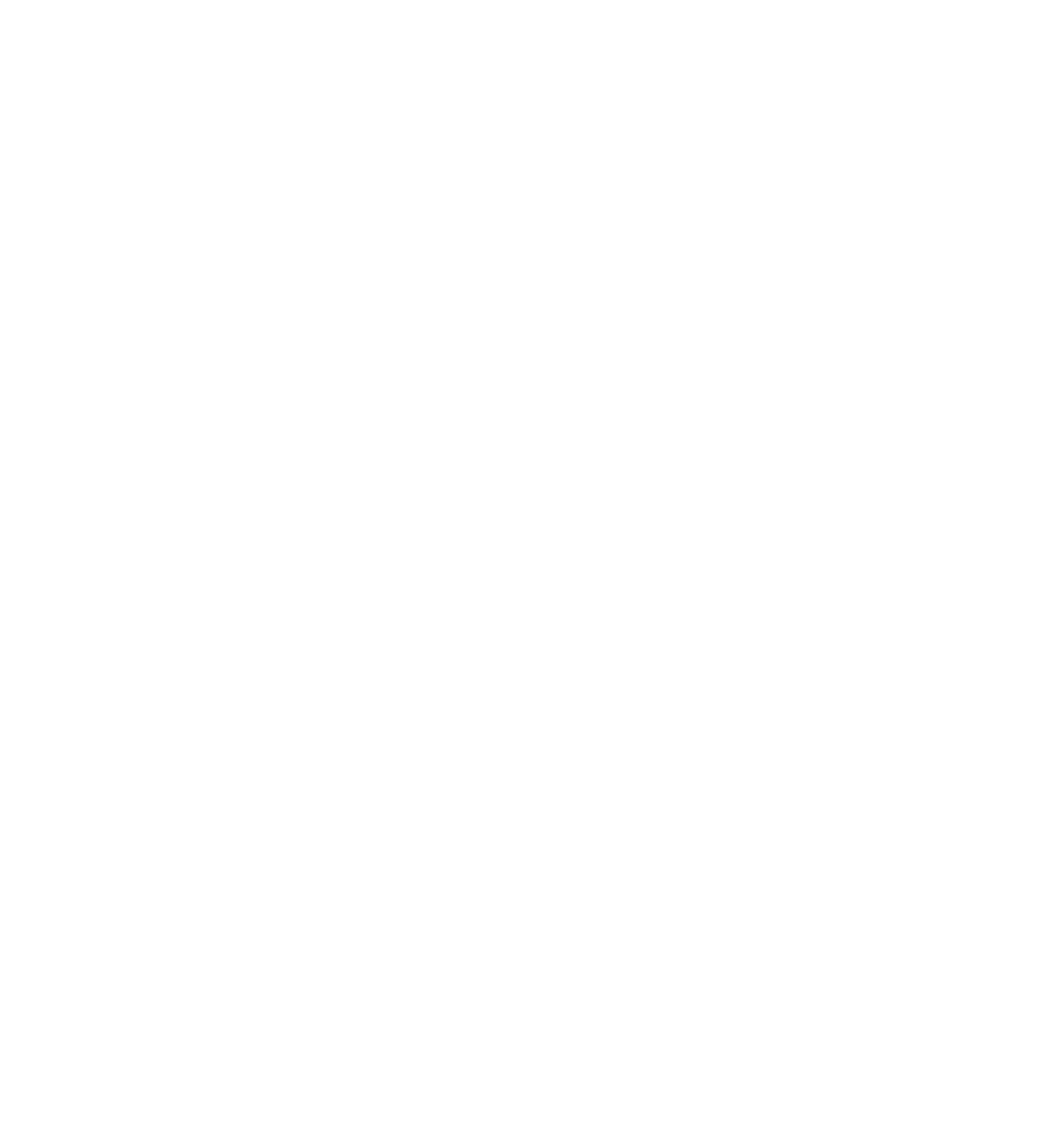
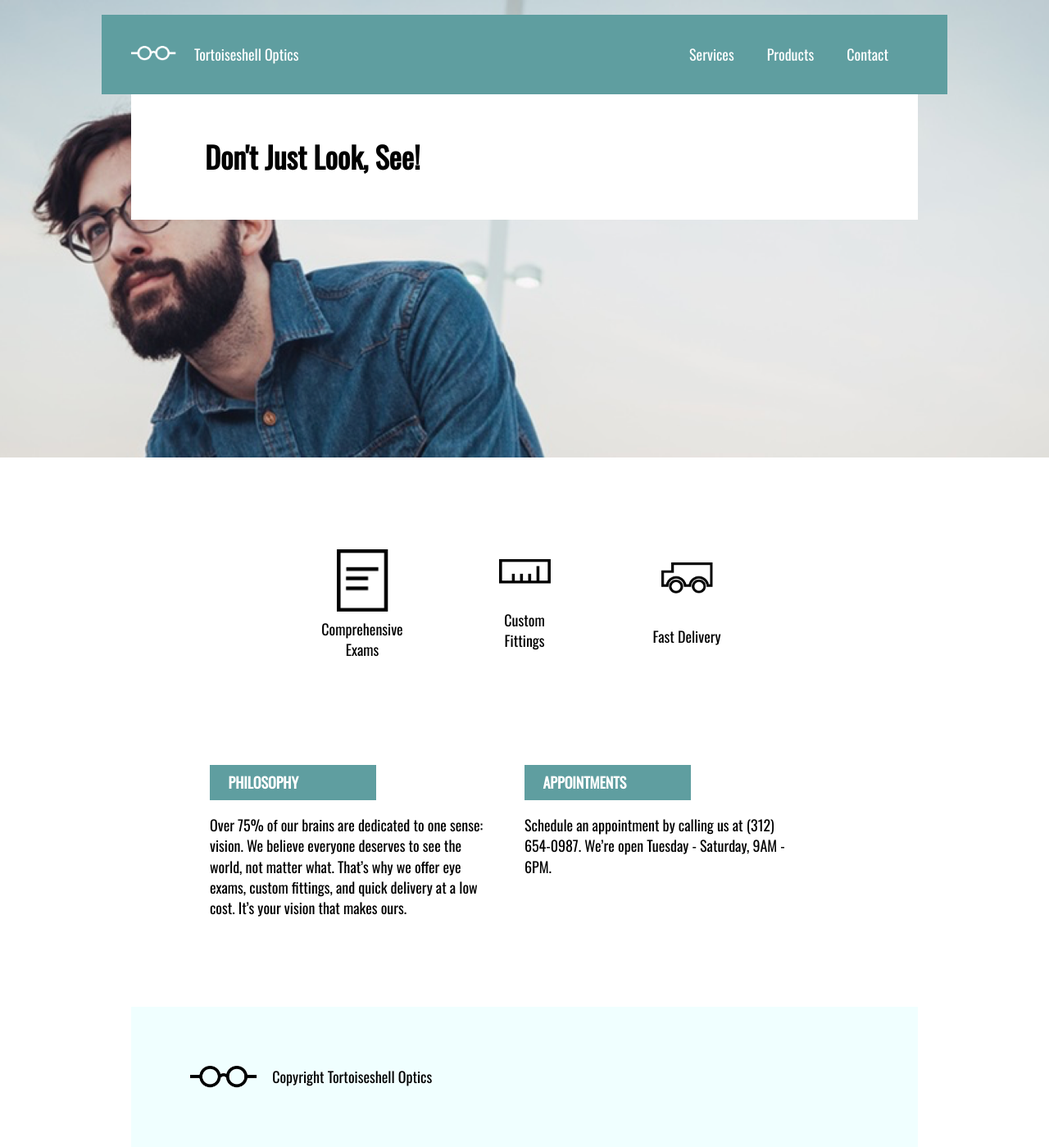
Before and after one commit to HypercarDriver/Tortoiseshell_Optics, a plain HTML site: page index.html in a window 1280 px wide. Shown: the whole page at 82% size. Before the commit the page ends 800 px from the top, so only its background shows below. Drawn offline with nearby package versions, Linux system fonts and the light colour scheme; files whose address does not match are found by name; a web font is replaced by a local one.

Commit message:
Add base html and css for desktop.

```diff
--- a/css/style.css
+++ b/css/style.css
@@ -0,0 +1,132 @@
+html {
+  font-size: 18px;
+  line-height: 1.4;
+}
+
+body {
+  font-family: 'Oswald', sans-serif;
+  margin: 0;
+}
+
+/* Containers */
+.container {
+  width: 960px;
+  margin: auto;
+}
+
+/* Nav Container */
+nav {
+  background-color: cadetblue;
+  padding-top: 1rem;
+  padding-bottom: 1rem;
+  padding-left: 2rem;
+  padding-right: 2rem;
+  color: #FFFFFF;
+  display: flex;
+  align-items: center;
+  justify-content: space-between;
+}
+
+nav > .banner-container {
+  display: flex;
+  align-items: center;
+}
+
+.banner-container > .banner {
+  background-color: #FFFFFF;
+  padding-top: 1.5rem;
+  padding-bottom: 1.5rem;
+  padding-left: 5rem;
+  padding-right: 5rem;
+}
+
+nav div img {
+  height: 1rem;
+  margin-right: 1rem;
+}
+
+nav div span {
+  font-size: 1rem;
+}
+
+nav div ul li {
+  display: inline-block;
+  margin-right: 2rem;
+}
+
+section {
+  display: flex;
+  justify-content: center;
+}
+
+section > .item > img {
+  width: 3.5rem;
+}
+
+section > .item {
+  width: 5rem;
+  height: 8rem;
+  margin: 3rem;
+  display: flex;
+  flex-direction: column;
+  justify-content: space-around;
+  align-items: center;
+  text-align: center;
+}
+
+section > .info {
+  width: 35%;
+}
+
+.about {
+  margin-top: 3rem;
+  margin-bottom: 3rem;
+}
+
+.points {
+  margin-bottom: 5rem;
+}
+
+section > .info > h2 {
+  font-size: 1rem;
+  width: 10rem;
+  padding-top: 0.5rem;
+  padding-bottom: 0.5rem;
+  padding-left: 1.25rem;
+  margin-bottom: 1rem;
+}
+
+section > .info {
+  margin-right: 5%;
+}
+
+/* Header  */
+header {
+  background-image: url('file:///home/phk777/Tortoiseshell_Optics/images/glasses-bg.png');
+  background-repeat: no-repeat;
+  background-size: cover;
+  background-position: center;
+  height: 30rem;
+  padding-top: 1rem;
+}
+
+/* */
+h2 {
+  background-color: cadetblue;
+  color: #FFFFFF;
+}
+
+/* Footer */
+footer {
+  background: azure;
+  display: flex;
+  align-items: center;
+  padding-top: 4rem;
+  padding-bottom: 4rem;
+}
+
+footer img {
+  height: 1.5rem;
+  padding-left: 4rem;
+  padding-right: 1rem;
+}
--- a/index.html
+++ b/index.html
@@ -4,6 +4,7 @@
 		<title>Tortoiseshell Optics</title>
 
 		<link href="https://fonts.googleapis.com/css?family=Amatica+SC:400,700" rel="stylesheet">
+		<link href="https://fonts.googleapis.com/css?family=Oswald" rel="stylesheet">
 
 		<!-- Style Link -->
 		<link href='./css/style.css' type='text/css' rel='stylesheet'>
@@ -11,5 +12,57 @@
 	</head>
 	<body>
 
+		<header>
+			<nav class="container">
+				<div>
+					<img src="./images/logo-white.png">
+					<span>Tortoiseshell Optics</span>
+				</div>
+				<div>
+					<ul>
+						<li>Services</li>
+						<li>Products</li>
+						<li>Contact</li>
+					</ul>
+				</div>
+			</nav>
+			<div class="container banner-container">
+				<div class="banner">
+					<h1>Don't Just Look, See!</h1>
+				</div>
+			</div>
+		</header>
+
+		<section class="container about">
+			<div class="item">
+				<img src="./images/paper-icon.png">
+				<div>Comprehensive Exams</div>
+			</div>
+			<div class="item">
+				<img src="./images/ruler-icon.png">
+				<div>Custom Fittings</div>
+			</div>
+			<div class="item">
+				<img src="./images/truck-icon.png">
+				<div>Fast Delivery</div>
+			</div>
+		</section>
+
+		<section class="container points">
+			<div class="info">
+				<h2>PHILOSOPHY</h2>
+				<p>Over 75% of our brains are dedicated to one sense: vision. We believe everyone deserves to see the world, not matter what. That’s why we offer eye exams, custom fittings, and quick delivery at a low cost. It’s your vision that makes ours.</p>
+			</div>
+			<div class="info">
+				<h2>APPOINTMENTS </h2>
+				<p>Schedule an appointment by calling us at (312) 654-0987. We’re open Tuesday - Saturday, 9AM - 6PM. </p>
+			</div>
+		</section>
+
+		<footer class="container">
+			<img src="./images/logo-black.png">
+			<div>Copyright Tortoiseshell Optics</div>
+		</footer>
+
 	</body>
 </html>
```
Also changed, not shown: images/glasses-bg.png (added), images/logo-black.png (added), images/logo-white.png (added), images/paper-icon.png (added), images/ruler-icon.png (added), images/truck-icon.png (added).
